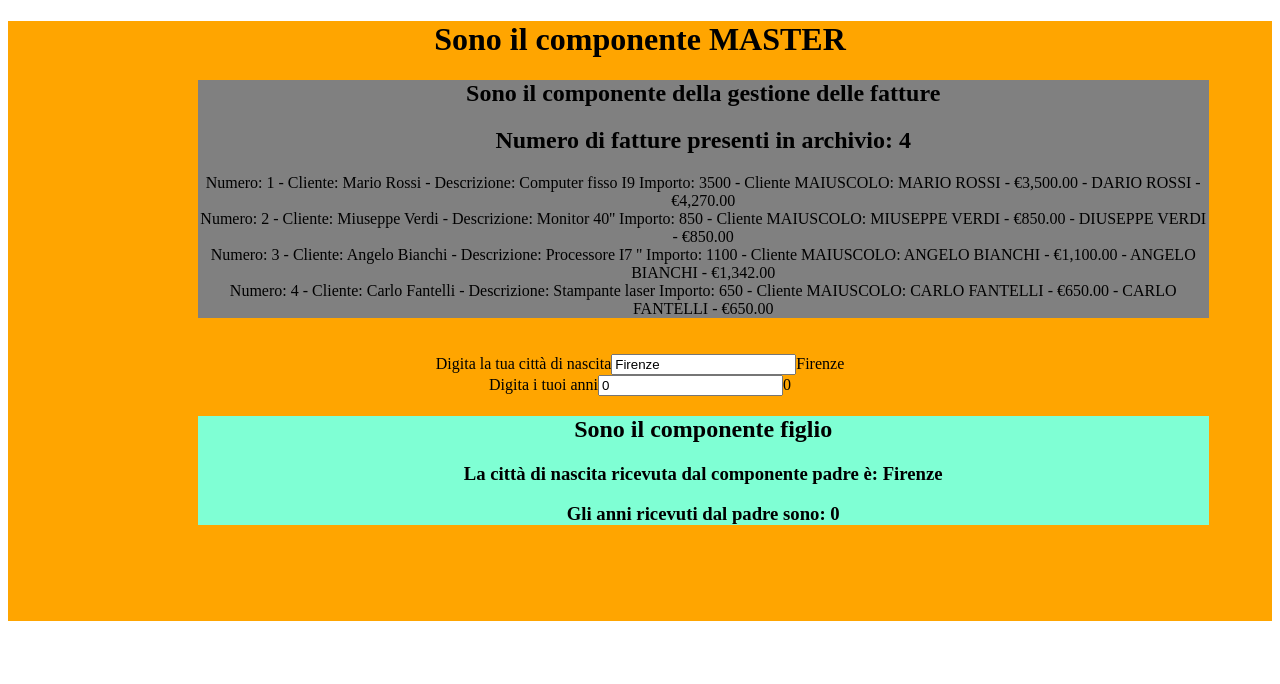
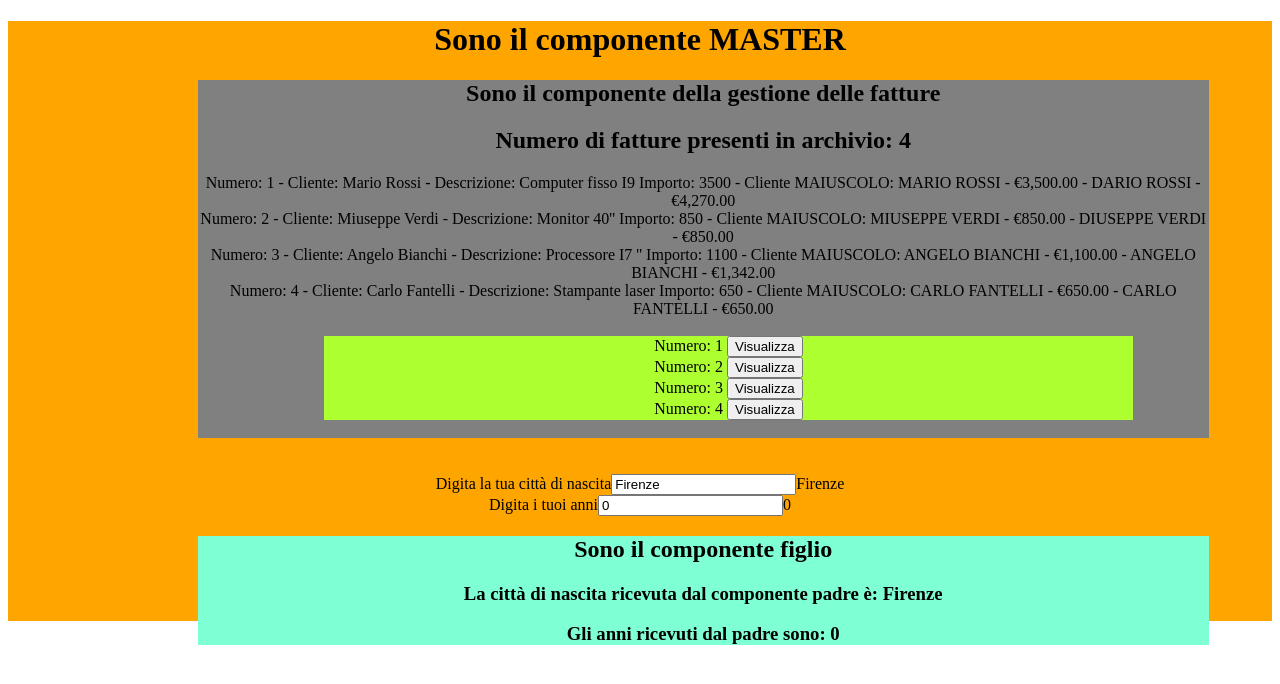
Before and after one commit to mvaleei/Angular_11_11, an Angular app in the folder gerarchie/: page / in a window 1280 px wide. Shown: the top 684 px of the page. Built offline with nearby package versions, Linux system fonts and the light colour scheme.

Commit message:
Dettaglio Fatture Figlio ripetuto

```diff
--- /dev/null
+++ b/gerarchie/src/app/dettaglio/dettaglio.html
@@ -0,0 +1,12 @@
+<div style="background-color: greenyellow; width: 80%; margin-left: 5%;">
+    Numero: {{fatturaRicevuta.numero}}
+    <button (click)="viewValue()">{{visualizza ? "Nascondi" :"Visualizza"}}</button>
+    @if( visualizza ){
+    <span>
+        - Cliente: {{fatturaRicevuta.cliente}}
+        - Descrizione: {{fatturaRicevuta.descrizione}}
+        - Importo: {{fatturaRicevuta.importo}}
+    </span>
+    }
+
+</div>
--- /dev/null
+++ b/gerarchie/src/app/dettaglio/dettaglio.ts
@@ -0,0 +1,27 @@
+import { Component, Input } from '@angular/core';
+import { IFattura } from '../interfacce/IFattura';
+
+@Component({
+  selector: 'app-dettaglio',
+  imports: [],
+  templateUrl: './dettaglio.html',
+  styleUrl: './dettaglio.css',
+})
+export class Dettaglio {
+
+  @Input() fatturaRicevuta: IFattura = {
+    cliente: "",
+    descrizione: "",
+    fatturabile: false,
+    importo: 0,
+    numero: 0
+  }
+
+  visualizza: boolean = false
+
+
+  viewValue() {
+    this.visualizza = !this.visualizza
+  }
+
+}
--- a/gerarchie/src/app/listato/listato.html
+++ b/gerarchie/src/app/listato/listato.html
@@ -11,5 +11,13 @@
     </div>
     }
 
+    <br>
+
+    @for (fattura of contab; track fattura.numero) {
+    <app-dettaglio [fatturaRicevuta]="fattura"></app-dettaglio>
+    }
+
+
+    <br>
 
 </div>
--- a/gerarchie/src/app/listato/listato.ts
+++ b/gerarchie/src/app/listato/listato.ts
@@ -8,13 +8,16 @@ import { CambiaLettera } from '../../Shared/cambiaLettera';
 
 import { calcolaIva } from '../../Shared/ivato';
 
+import { Dettaglio } from '../dettaglio/dettaglio';
+
 @Component({
   selector: 'app-listato',
   imports: [
     UpperCasePipe,
     CurrencyPipe,
     CambiaLettera,
-    calcolaIva
+    calcolaIva,
+    Dettaglio
   ],
   templateUrl: './listato.html',
   styleUrl: './listato.css',
```
Also changed, not shown: gerarchie/src/app/dettaglio/dettaglio.css (added), 1 other file (tests, documents, lock files or other folders).
